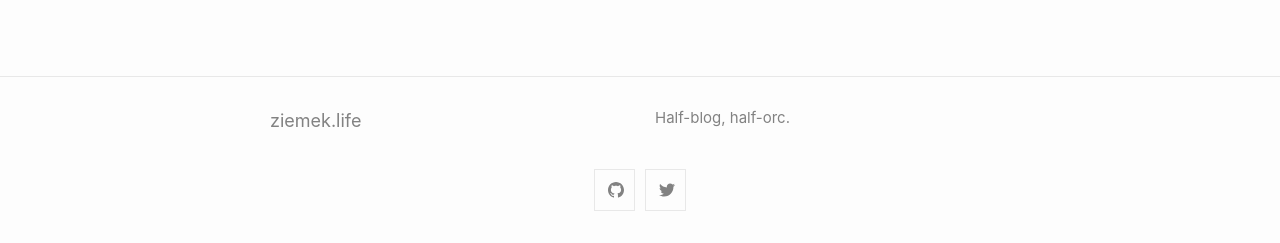
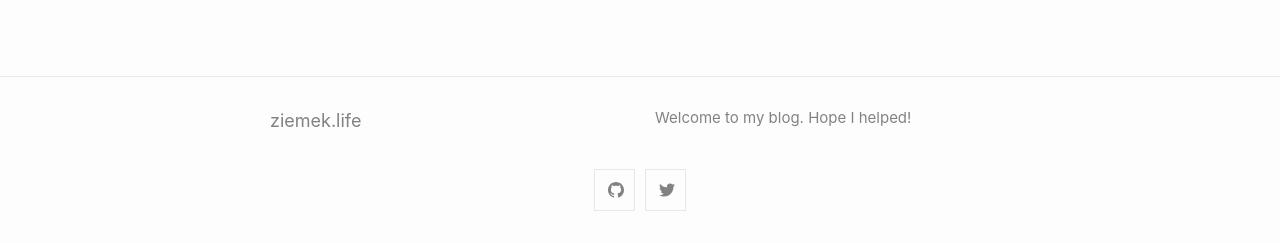
Before and after one commit to ziemek-bucko/blog, a Jekyll site: the page built from index.markdown, in a window 1280 px wide. Shown: the part 654-897 px from the top of the page. Built offline with Jekyll 4.4.1, drawn with Linux system fonts in a browser that asks for light colours.

Commit message:
Update _config.yml

```diff
--- a/_config.yml
+++ b/_config.yml
@@ -21,7 +21,7 @@
 title: ziemek.life
 email: ziemek@onely.com
 description: >- # this means to ignore newlines until "baseurl:"
-  Half-blog, half-orc.
+  Welcome to my blog. Hope I helped!
 baseurl: "" # the subpath of your site, e.g. /blog
 url: "" # the base hostname & protocol for your site, e.g. http://example.com
 twitter_username: ziemek_bucko
```
